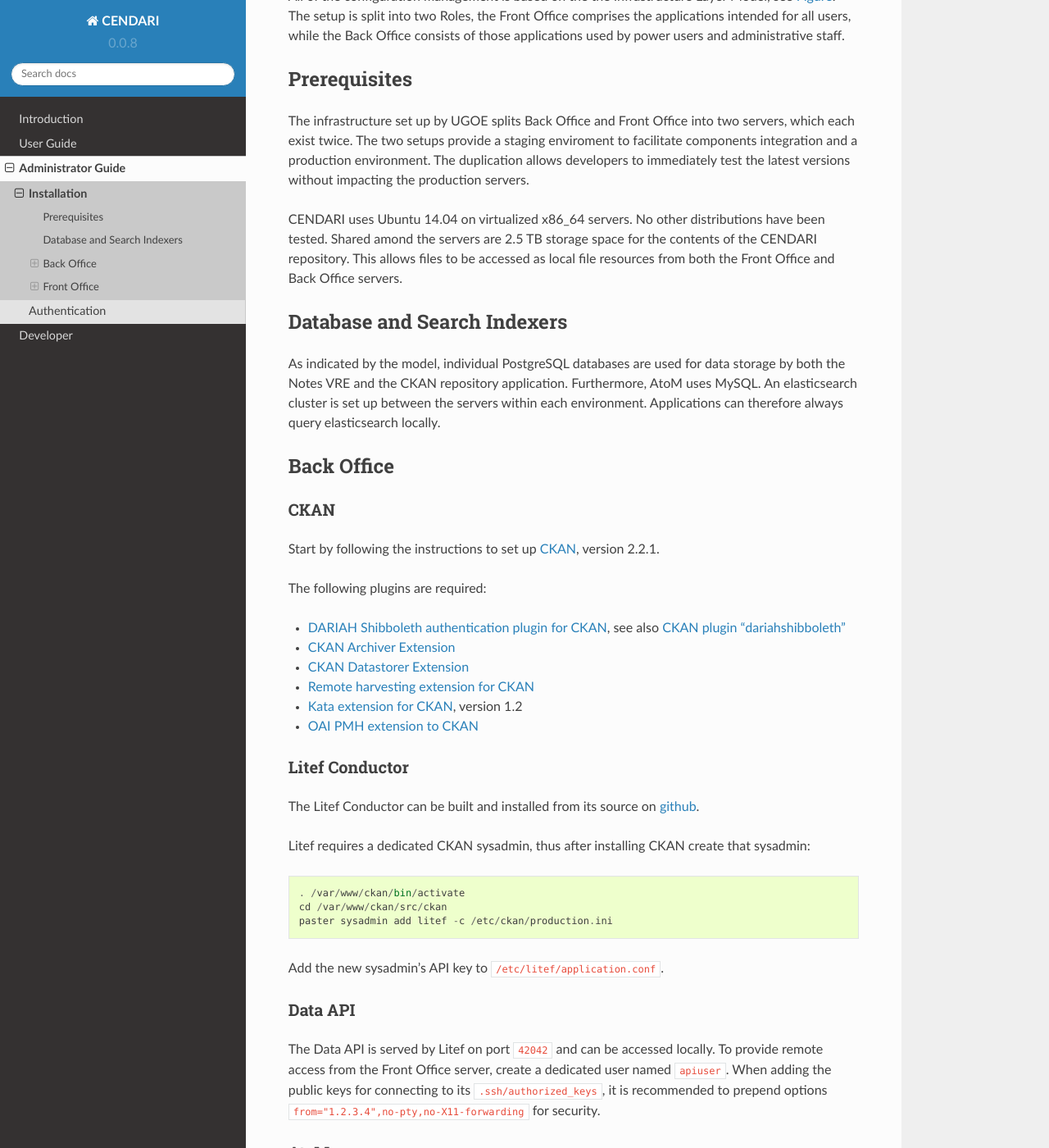
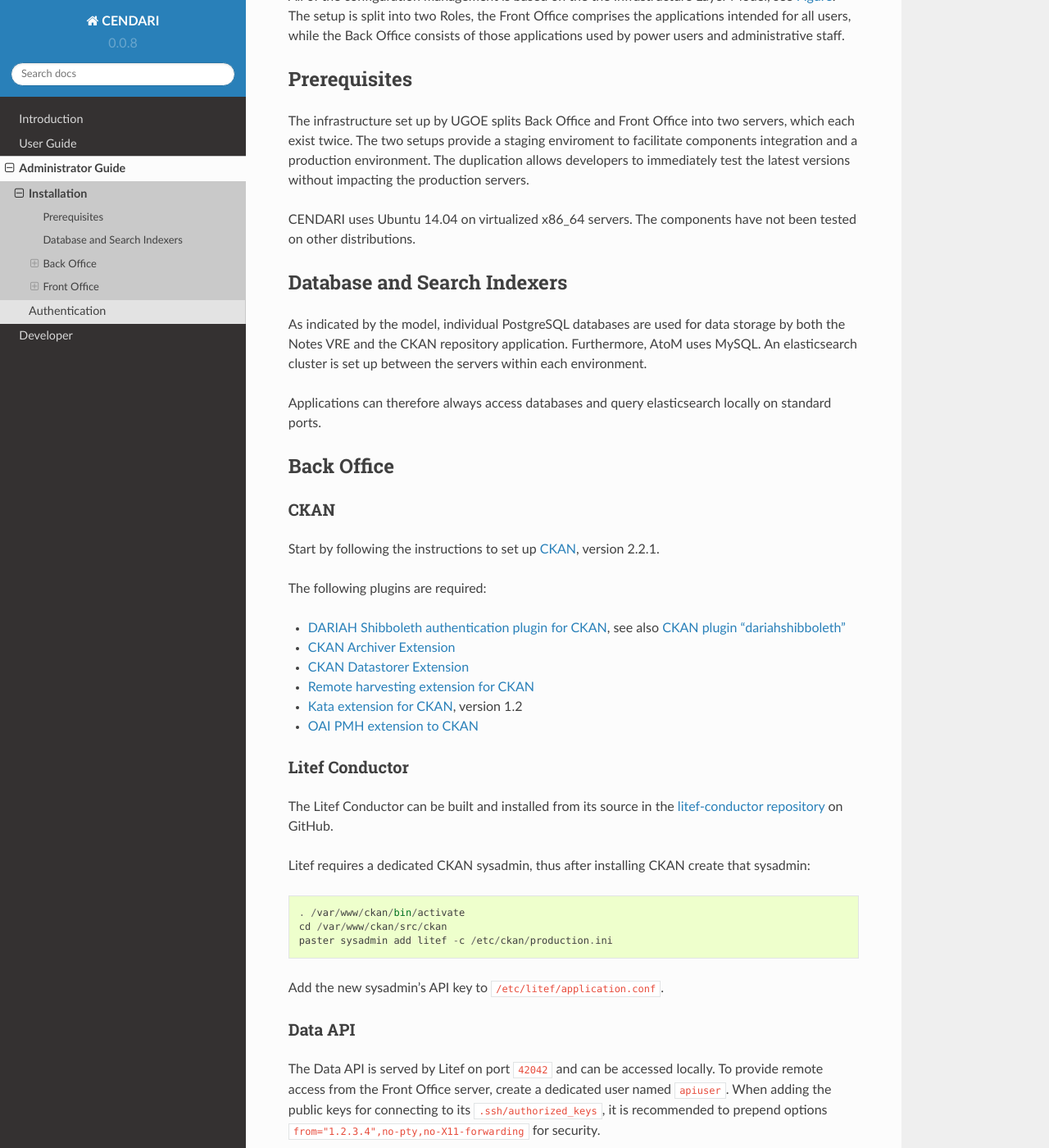
Before and after one commit to CENDARI/documentation, a Sphinx documentation site: the page built from source/admin/installation.rst, in a window 1280 px wide and 1400 px high, scrolled down 794 px. Shown: the whole window at 82% size. Built offline with Sphinx 7.4.7 and the Read the Docs theme 2.0.0, drawn with Linux system fonts in a browser that asks for light colours; pages that are not in the unit, such as notebooks, are missing from menus; some of the changed text lies outside the part shown.

```diff
--- a/source/admin/installation.rst
+++ b/source/admin/installation.rst
@@ -21,9 +21,7 @@ The infrastructure set up by UGOE splits Back Office and Front Office into two s
 The two setups provide a staging enviroment to facilitate components integration and a production environment.
 The duplication allows developers to immediately test the latest versions without impacting the production servers.
 
-CENDARI uses Ubuntu 14.04 on virtualized x86_64 servers. No other distributions have been tested.
-Shared amond the servers are 2.5 TB storage space for the contents of the CENDARI repository.
-This allows files to be accessed as local file resources from both the Front Office and Back Office servers.
+CENDARI uses Ubuntu 14.04 on virtualized x86_64 servers. The components have not been tested on other distributions.
 
 
 Database and Search Indexers
@@ -32,7 +30,8 @@ Database and Search Indexers
 As indicated by the model, individual PostgreSQL databases are used for data storage by both the Notes VRE and the CKAN repository application.
 Furthermore, AtoM uses MySQL.
 An elasticsearch cluster is set up between the servers within each environment.
-Applications can therefore always query elasticsearch locally.
+
+Applications can therefore always access databases and query elasticsearch locally on standard ports.
 
 Back Office
 -----------
@@ -54,7 +53,7 @@ The following plugins are required:
 Litef Conductor
 ^^^^^^^^^^^^^^^
 
-The Litef Conductor can be built and installed from its source on `github <https://github.com/ivan-cukic/litef-conductor>`_.
+The Litef Conductor can be built and installed from its source in the `litef-conductor repository <https://github.com/CENDARI/litef-conductor>`_ on GitHub.
 
 Litef requires a dedicated CKAN sysadmin, thus after installing CKAN create that sysadmin::
 
@@ -76,8 +75,12 @@ it is recommended to prepend options ``from="1.2.3.4",no-pty,no-X11-forwarding``
 AtoM
 ^^^^
 
-* Follow the instructions to `install AtoM <https://www.accesstomemory.org/en/docs/2.1/admin-manual/installation/linux/>`_ itself.
-* To enable Shibboleth authentication, install the `sfDariahShibUserPlugin <https://github.com/CENDARI/sfDariahShibUserPlugin>`_, see also :doc:`/developer/atom/shibboleth`.
+* Follow the instructions to `install AtoM <https://www.accesstomemory.org/en/docs/2.1/admin-manual/installation/linux/>`_ from CENDARI's `AtoM fork` on GitHub.
+* The fork includes the the following addtional components as git submodules:
+
+  * :doc:`Shibboleth authentication plugin </developer/atom/shibboleth>`
+  * the :doc:`AtoM2CKAN sync </developer/atom/ckansync>` scripts
+
 
 Front Office
 ------------
```
Also changed, not shown: other parts of source/admin/installation.rst (+1 -5 lines), source/developer/atom.rst (+10 -6 lines), source/developer/ckan.rst (+3 -4 lines).
